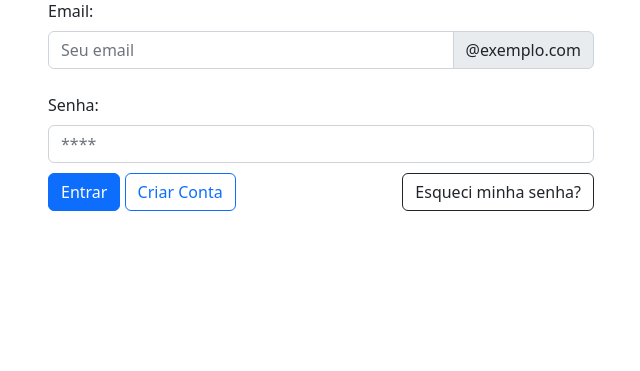
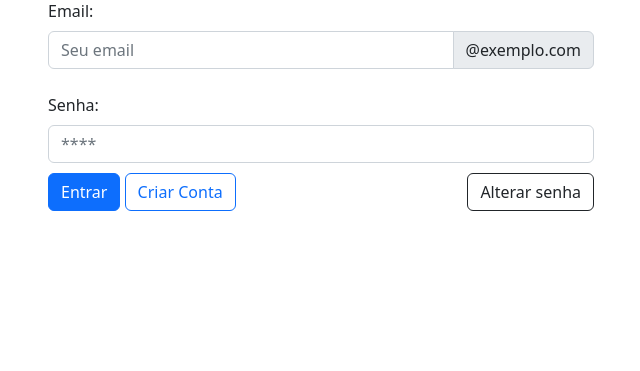
Before and after one commit to Kirmse/CursoPHP, a PHP site: page /projetos/prj03-login/login.php in a window 1280 px wide. Shown: the part 95-466 px from the top of the page, without its empty margins (319-959 px from the left). Run offline with PHP 8.4, Linux system fonts and the light colour scheme.

Commit message:
Projeto 03

```diff
--- a/projetos/prj03-login/login.php
+++ b/projetos/prj03-login/login.php
@@ -40,7 +40,7 @@ include('validar-login.php');
                     </div><br><br>
                     <button type="submit" class="btn btn-primary">Entrar</button>
                     <a href="criar-conta.php" class="btn btn-outline-primary">Criar Conta</a>
-                    <a class="btn btn-outline-dark" href="form-alterar-senha.php" id="senha">Esqueci minha senha?</a>
+                    <a class="btn btn-outline-dark" href="form-alterar-senha.php" id="senha">Alterar senha</a>
 
                 </form>
             </div>
```
